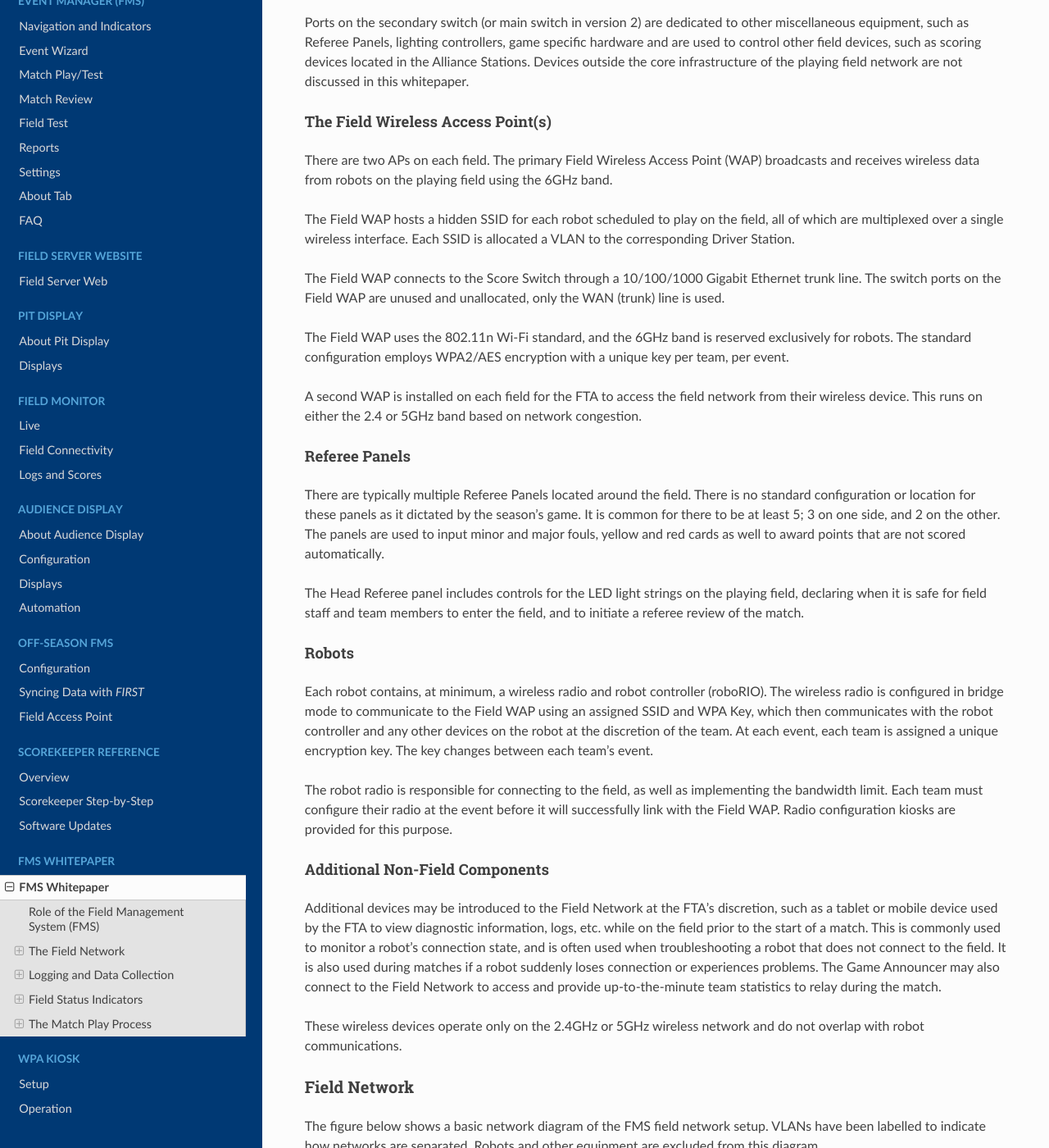
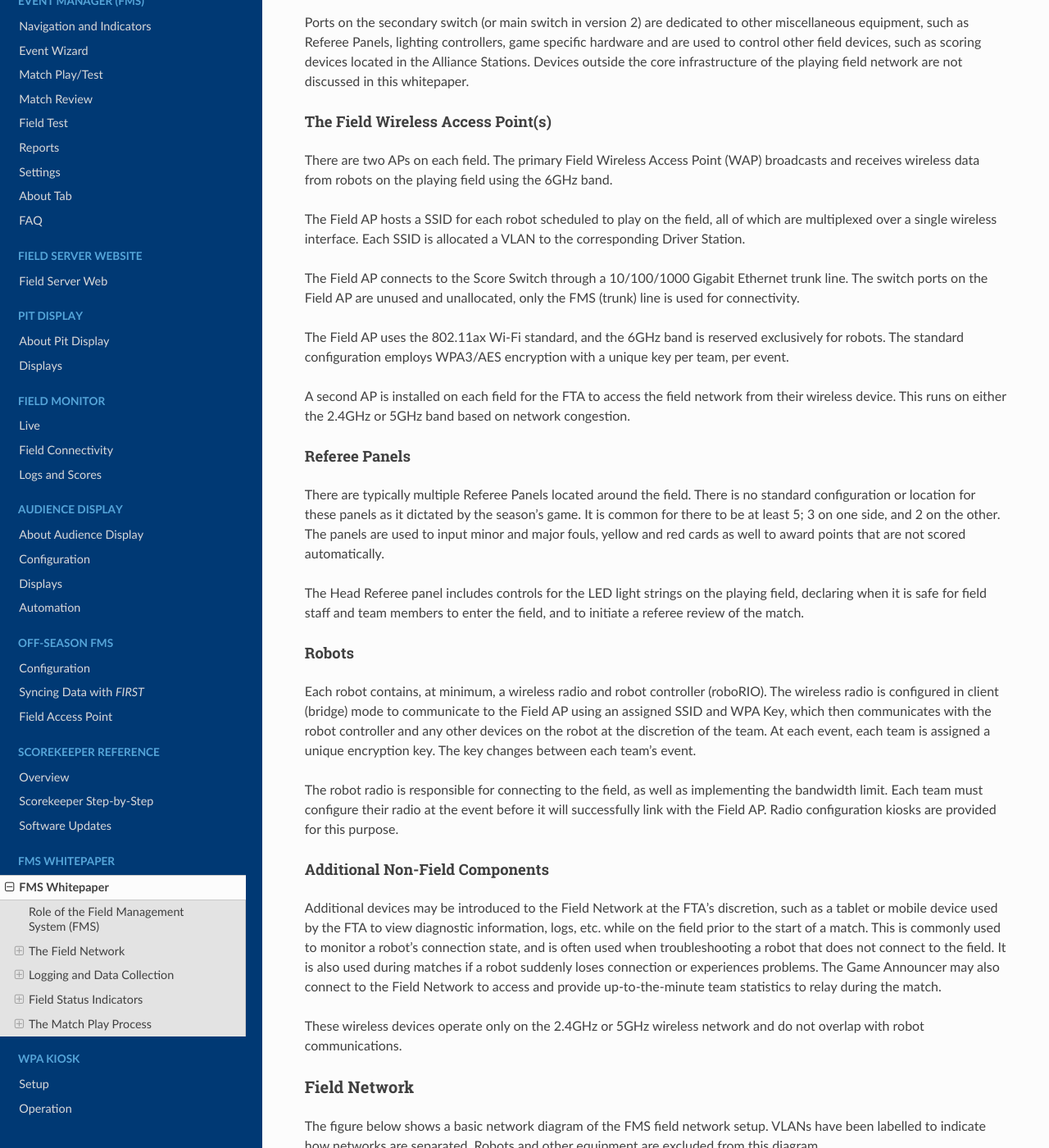
Before and after one commit to FIRSTRobotics/fms-manual, a Sphinx documentation site: the page built from source/fms-whitepaper/fms-whitepaper.rst, in a window 1280 px wide and 1400 px high, scrolled down 2790 px. Shown: the whole window at 82% size. Built offline with Sphinx 7.4.7 and the Read the Docs theme 3.1.0, drawn with Linux system fonts in a browser that asks for light colours; some of the changed text lies outside the part shown.

Commit message:
Update fms-whitepaper.rst with 2025 updates

```diff
--- a/source/fms-whitepaper/fms-whitepaper.rst
+++ b/source/fms-whitepaper/fms-whitepaper.rst
@@ -98,13 +98,13 @@
 
 There are two APs on each field. The primary Field Wireless Access Point (WAP) broadcasts and receives wireless data from robots on the playing field using the 6GHz band.
 
-The Field WAP hosts a hidden SSID for each robot scheduled to play on the field, all of which are multiplexed over a single wireless interface. Each SSID is allocated a VLAN to the corresponding Driver Station.
+The Field AP hosts a SSID for each robot scheduled to play on the field, all of which are multiplexed over a single wireless interface. Each SSID is allocated a VLAN to the corresponding Driver Station.
 
-The Field WAP connects to the Score Switch through a 10/100/1000 Gigabit Ethernet trunk line. The switch ports on the Field WAP are unused and unallocated, only the WAN (trunk) line is used.
+The Field AP connects to the Score Switch through a 10/100/1000 Gigabit Ethernet trunk line. The switch ports on the Field AP are unused and unallocated, only the FMS (trunk) line is used for connectivity.
 
-The Field WAP uses the 802.11n Wi-Fi standard, and the 6GHz band is reserved exclusively for robots. The standard configuration employs WPA2/AES encryption with a unique key per team, per event.
+The Field AP uses the 802.11ax Wi-Fi standard, and the 6GHz band is reserved exclusively for robots. The standard configuration employs WPA3/AES encryption with a unique key per team, per event.
 
-A second WAP is installed on each field for the FTA to access the field network from their wireless device. This runs on either the 2.4 or 5GHz band based on network congestion.
+A second AP is installed on each field for the FTA to access the field network from their wireless device. This runs on either the 2.4GHz or 5GHz band based on network congestion.
 
 Referee Panels
 ~~~~~~~~~~~~~~
@@ -117,12 +117,12 @@
 Robots
 ~~~~~~
 
-Each robot contains, at minimum, a wireless radio and robot controller (roboRIO). The wireless radio is configured in bridge mode to communicate to the Field WAP using an assigned SSID
+Each robot contains, at minimum, a wireless radio and robot controller (roboRIO). The wireless radio is configured in client (bridge) mode to communicate to the Field AP using an assigned SSID
 and WPA Key, which then communicates with the robot controller and any other devices on the robot at the discretion of the team. At each event, each team is assigned a unique encryption key.
 The key changes between each team's event.
 
 The robot radio is responsible for connecting to the field, as well as implementing the bandwidth limit. Each team must configure their radio at the event before it will successfully link
-with the Field WAP. Radio configuration kiosks are provided for this purpose.
+with the Field AP. Radio configuration kiosks are provided for this purpose.
 
 Additional Non-Field Components
 ~~~~~~~~~~~~~~~~~~~~~~~~~~~~~~~
@@ -146,7 +146,7 @@
 The FMS field network is split into multiple networks using VLANs, a method by which data is encapsulated on the trunk lines, and then distributed at the switch based on its configuration.
 This is employed on the field to ensure each teams' connection to their respective robot is private from other teams on the field.
 
-The Field Router sets up the VLANs 10, 20, 30 (Blue), 40, 50, 60 (Red) and 100 (Admin). The switches (and Field WAPs) then assign specific ports (or SSIDs, in the case of the Field WAP) to each VLAN,
+The Field Router sets up the VLANs 10, 20, 30 (Blue), 40, 50, 60 (Red) and 100 (Admin). The switches (and Field APs) then assign specific ports (or SSIDs, in the case of the Field AP) to each VLAN,
 allowing that port to become isolated form the rest of the network. Each VLAN consists only of the Robot, the Driver Station, and the FMS server. The FMS server is a part of the Admin VLAN, but
 the Field Router is configured to permit it communication with the Driver Station of each VLAN.
 
@@ -160,14 +160,14 @@
 pools change depending on what teams are scheduled for that match (10.TEA.MS.xx). The Admin VLAN has mostly statically addressed devices, with some, such as Referee Panels, running on DHCP.
 
 Team IP addresses follow the 10.TEA.MS.xx scheme, and are dynamically addressed with DHCP unless otherwise configured by the team. Prior to the beginning of the match, the FMS server sends new
-configuration parameters to the switches on the field, to reconfigure their VLAN settings to accept the new IP addresses. The Field Router and Field WAP are also reconfigured using this process.
+configuration parameters to the switches on the field, to reconfigure their VLAN settings to accept the new IP addresses. The Field Router and Field AP are also reconfigured using this process.
 The Prestart process is described at length later in this paper.
 
 Network Bandwidth
 ^^^^^^^^^^^^^^^^^
 
-The FMS Field Network has limited bandwidth available. There is an imposed 4Mbit/s limit for each team via the robot radios to ensure no one team overloads the system, causing packets to drop
-for other teams. Given that each wireless SSID that the Field WAP handles is multiplexed, this adds up to a total of 4x6=24Mbit/s for the Field WAP. All other traffic on the FMS Field Network is not limited by bandwidth.
+The FMS Field Network has limited bandwidth available. There is an imposed 7Mbit/s limit for each team via the robot radios to ensure no one team overloads the system, causing packets to drop
+for other teams. Given that each wireless SSID that the Field AP handles is multiplexed, this adds up to a total of 7x6=42Mbit/s for the Field AP. All other traffic on the FMS Field Network is not limited by bandwidth.
 
 The Robot Radio prioritizes certain communications over others. Driver Station control and status packets are the highest priority, followed by Network Tables, then all other traffic (e.g. video).
 
```
